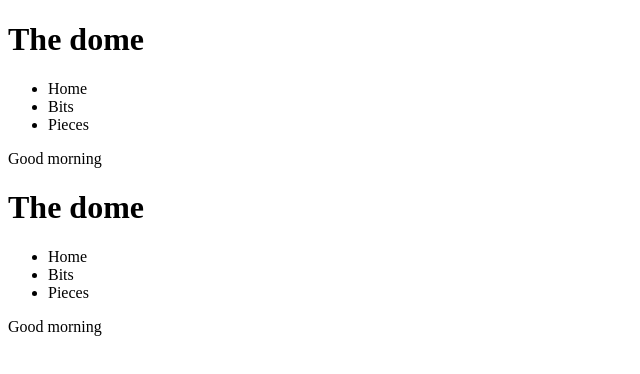
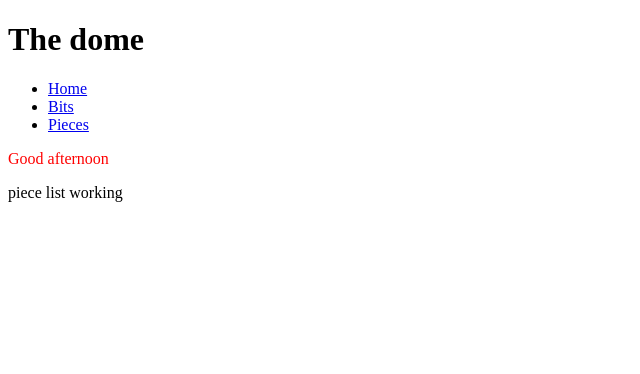
Before and after one commit to hadeellafi/Zink, an Angular app: page /pieces in a window 1280 px wide. Shown: the top 374 px of the page, without its empty margins (0-640 px from the left). Built offline with nearby package versions, Linux system fonts and the light colour scheme.

Commit message:
task1 done

```diff
--- a/src/app/app.component.html
+++ b/src/app/app.component.html
@@ -1,26 +1,25 @@
-
-
 <main class="main">
   <div class="content">
     <h1>The dome</h1>
 
     <!--  TASK:01: add style for navigation to make them appear on the same line -->
-    <nav >
+    <nav>
       <ul>
         <!-- TASK:01: link to /bits and /pieces-->
         <li><a routerLink="/">Home</a></li>
-        <li ><a routerLink="/bits" >Bits</a></li>
+        <li><a routerLink="/bits">Bits</a></li>
         <li><a routerLink="/pieces">Pieces</a></li>
       </ul>
     </nav>
 
     <!-- TASK:01 add a message here, if time is < 12:00 show Good morning, else show Good afternoon. Make it green with first message, red with second message-->
-    <div>Good morning</div>
-    <!-- <p>{{ time | date:'shortTime' }}</p> -->
 
+    <p [ngStyle]="{'color': isMorning ? 'green' : 'red'}">
+      {{ isMorning ? 'Good morning' : 'Good afternoon' }}
+    </p>
 
   </div>
 </main>
 
 
-<router-outlet/>
+<router-outlet />
--- a/src/app/app.component.ts
+++ b/src/app/app.component.ts
@@ -1,20 +1,21 @@
-import { Time } from '@angular/common';
 import { Component, OnInit } from '@angular/core';
-import { RouterOutlet } from '@angular/router';
-import { DatePipe } from '@angular/common';
+import { RouterModule } from '@angular/router';
+import { CommonModule, DatePipe } from '@angular/common';
 
 
 @Component({
   selector: 'app-root',
   standalone: true,
-  imports: [RouterOutlet],
+  imports: [RouterModule,CommonModule],
   templateUrl: './app.component.html'
 })
 export class AppComponent implements OnInit {
-  time!: number;
+  currentTime!: Date;
+  isMorning!: boolean;
+  ngOnInit(): void {
+    this.currentTime = new Date();
+    this.isMorning = this.currentTime.getHours() < 12
 
-  ngOnInit(): void {
-    this.time = Date.now();
   }
 
 }
--- a/src/app/app.routes.ts
+++ b/src/app/app.routes.ts
@@ -1,13 +1,24 @@
 import { Routes, provideRouter } from '@angular/router';
 import { AppComponent } from './app.component';
 import { BitListComponent } from './components/bit/list.component';
+import { PieceListComponent } from './components/piece/list.component';
 
 // TASK:01: add routes for bits and pieces. Each route refers to a list component that lists dummy data
 // lazy load the routes
 const routes: Routes = [
-    // { path: '/', component: AppComponent },
-    { path: 'bits', component: BitListComponent },
-    { path: 'pieces', component: AppComponent },
+
+    {
+        path: 'bits',
+        loadComponent: () => import('./components/bit/list.component').then(
+            (m) => m.BitListComponent
+        )
+    },
+
+    {
+        path: 'pieces',
+        loadComponent: () => import('./components/piece/list.component').then
+            ((m) => m.PieceListComponent)
+    },
 
 ];
 
--- /dev/null
+++ b/src/app/components/piece/list.component.html
@@ -0,0 +1 @@
+<p>piece list working</p>
```
Also changed, not shown: src/app/components/piece/list.component.ts (added, +9 -0 lines).
